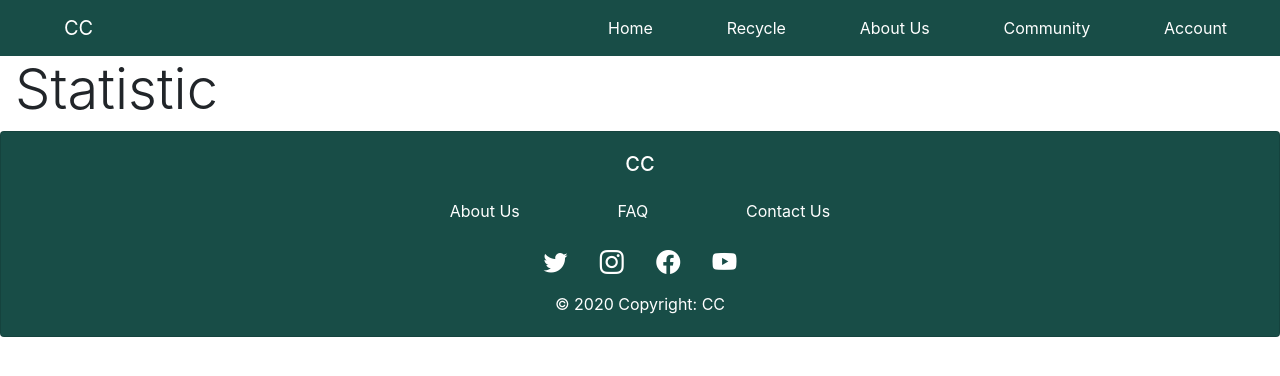
After one commit to exfang/CodeOverFlow-Hackathon, a Flask app: template templates/home.html in a window 1280 px wide. The commit adds this page. Shown: the top 376 px of the page. Run offline with Flask 2, Linux system fonts and the light colour scheme; the template is opened without the code that fills it, so the values that code supplies are empty; some libraries are stand-ins or nearby versions.

Commit message:
Base Templates

```diff
--- /dev/null
+++ b/app.py
@@ -0,0 +1,11 @@
+from flask import Flask, render_template, request, redirect, url_for, session
+
+app = Flask(__name__)
+app.secret_key = 'any_random_string'
+
+@app.route('/')
+def home():
+    return render_template("home.html")
+
+if __name__ == "__main__":
+    app.run(debug=True)
--- /dev/null
+++ b/static/CSS/base.css
@@ -0,0 +1,72 @@
+nav, .footer{
+    background-color: #184D47;
+    color: #FFF;
+}
+
+a, i{
+    color: #FFF;
+}
+
+a:hover{
+    color: rgb(201, 201, 201);
+    text-decoration: none;
+}
+
+.navbar-brand{
+    margin-left: 3rem;
+}
+
+nav div ul{
+    margin-left: auto;
+    justify-content: space-around;
+    width: 60%;
+}
+
+/* Footer Styles */
+.about{grid-area: about;}
+.faq { grid-area: faq; }
+.contact { grid-area: contact; }
+.twitter{grid-area: twitter;}
+.ig { grid-area: instagram; }
+.fb { grid-area: facebook; }
+.yt{grid-area: youtube;}
+
+.footerlink-grid{
+    display: grid;
+    grid-template-areas:
+      'about faq contact';
+    gap: 5px;
+    padding: 11px;
+    width: 40%;
+}
+
+.footersocials-grid{
+    display: grid;
+    grid-template-areas:
+      'twitter instagram facebook youtube';
+    gap: 0px;
+    padding: 11px;
+    width: 20%;
+}
+
+.bi{
+    font-size: 1.5rem;
+}
+
+/* Responsive */
+@media screen and (max-width: 570px) {
+    .navbar-brand{
+        margin-left: 0rem;
+    }
+    nav div ul{
+        text-align: center;
+        margin-left: 0;
+        width: 100%;
+    }
+    .footerlink-grid{
+        width: 60%;
+    }
+    .footersocials-grid{
+        width: 40%;
+    }
+}
--- a/templates/base.html
+++ b/templates/base.html
@@ -3,6 +3,12 @@
 <head>
     <meta charset="UTF-8">
     <title>{% block title %}{% endblock %}</title>
+    <!-- Bootstrap 4 CSS -->
+    <link rel="stylesheet" href="https://cdn.jsdelivr.net/npm/bootstrap@4.6.2/dist/css/bootstrap.min.css" integrity="sha384-xOolHFLEh07PJGoPkLv1IbcEPTNtaed2xpHsD9ESMhqIYd0nLMwNLD69Npy4HI+N" crossorigin="anonymous">
+    <!-- Bootstrap Icon CSS -->
+    <link rel="stylesheet" href="https://cdn.jsdelivr.net/npm/bootstrap-icons@1.9.1/font/bootstrap-icons.css" integrity="sha384-xeJqLiuOvjUBq3iGOjvSQSIlwrpqjSHXpduPd6rQpuiM3f5/ijby8pCsnbu5S81n" crossorigin="anonymous">
+    <link rel="stylesheet" href="{{ url_for('static', filename='CSS/base.css')}}">
+    <!-- Include own CSS Stylesheet in the block head -->
     {% block head %}
     {% endblock %}
 </head>
@@ -19,6 +25,10 @@
         {% include 'includes/_footer.html' %}
     {% endblock %}
 
+    <script src="https://cdn.jsdelivr.net/npm/jquery@3.5.1/dist/jquery.slim.min.js" integrity="sha384-DfXdz2htPH0lsSSs5nCTpuj/zy4C+OGpamoFVy38MVBnE+IbbVYUew+OrCXaRkfj" crossorigin="anonymous"></script>
+    <script src="https://cdn.jsdelivr.net/npm/popper.js@1.16.1/dist/umd/popper.min.js" integrity="sha384-9/reFTGAW83EW2RDu2S0VKaIzap3H66lZH81PoYlFhbGU+6BZp6G7niu735Sk7lN" crossorigin="anonymous"></script>
+    <script src="https://cdn.jsdelivr.net/npm/bootstrap@4.6.2/dist/js/bootstrap.min.js" integrity="sha384-+sLIOodYLS7CIrQpBjl+C7nPvqq+FbNUBDunl/OZv93DB7Ln/533i8e/mZXLi/P+" crossorigin="anonymous"></script>
+    <!-- Include own JavaScript in the block head -->
     {% block scripts %}
     {% endblock %}
 </body>
--- /dev/null
+++ b/templates/home.html
@@ -0,0 +1,6 @@
+{% extends "base.html" %}
+{% block title %}Home {% endblock %}
+
+{% block content %}
+<h1 class="display-4">Statistic</h1>
+{% endblock %}
--- a/templates/includes/_footer.html
+++ b/templates/includes/_footer.html
@@ -1,3 +1,19 @@
-<footer>
-
-</footer>
+<!-- Footer -->
+<div class="card text-center footer">
+    <div class="card-body">
+        <h5 class="card-title">CC</h5>
+        <div class="footerlink-grid mx-auto">
+            <a class="about" href="#">About Us</a>
+            <a class="faq" href="#">FAQ</a>
+            <a class="contact" href="#">Contact Us</a>
+        </div>
+        <div class="footersocials-grid mx-auto">
+            <a class="twitter" href="https://twitter.com/i/flow/login"><i class="bi bi-twitter"></i></a>
+            <a class="ig" href="https://www.instagram.com/accounts/login/"><i class="bi bi-instagram"></i></a>
+            <a class="fb" href="https://www.facebook.com/"><i class="bi bi-facebook"></i></a>
+            <a class="yt" href="https://www.youtube.com/"><i class="bi bi-youtube"></i></a>
+        </div>
+        <span>© 2020 Copyright: CC</span>
+    </div>
+</div>
+  <!-- Footer -->
--- a/templates/includes/_navbar.html
+++ b/templates/includes/_navbar.html
@@ -1,4 +1,29 @@
-<nav>
+<nav class="navbar navbar-expand-sm">
+<!-- Brand -->
+<a class="navbar-brand mt-lg-0" href="/">CC</a>
 
+<!-- Links -->
+<button class="navbar-toggler" type="button" data-toggle="collapse" data-target="#navbarSupportedContent" aria-controls="navbarSupportedContent" aria-expanded="false" aria-label="Toggle navigation">
+    <span><i class="bi bi-list"></i></span>
+</button>
+
+<div class="collapse navbar-collapse" id="navbarSupportedContent">
+    <ul class="navbar-nav">
+        <li class="nav-item">
+        <a class="nav-link" href="/">Home</a>
+        </li>
+        <li class="nav-item">
+        <a class="nav-link" href="#">Recycle</a>
+        </li>
+        <li class="nav-item">
+            <a class="nav-link" href="#">About Us</a>
+        </li>
+        <li class="nav-item">
+        <a class="nav-link" href="#">Community</a>
+        </li>
+        <li class="nav-item">
+            <a class="nav-link" href="#">Account</a>
+        </li>
+    </ul>
+</div>
 </nav>
-<hr>
```
Also changed, not shown: __init__.py (deleted), static/main.css (deleted).
